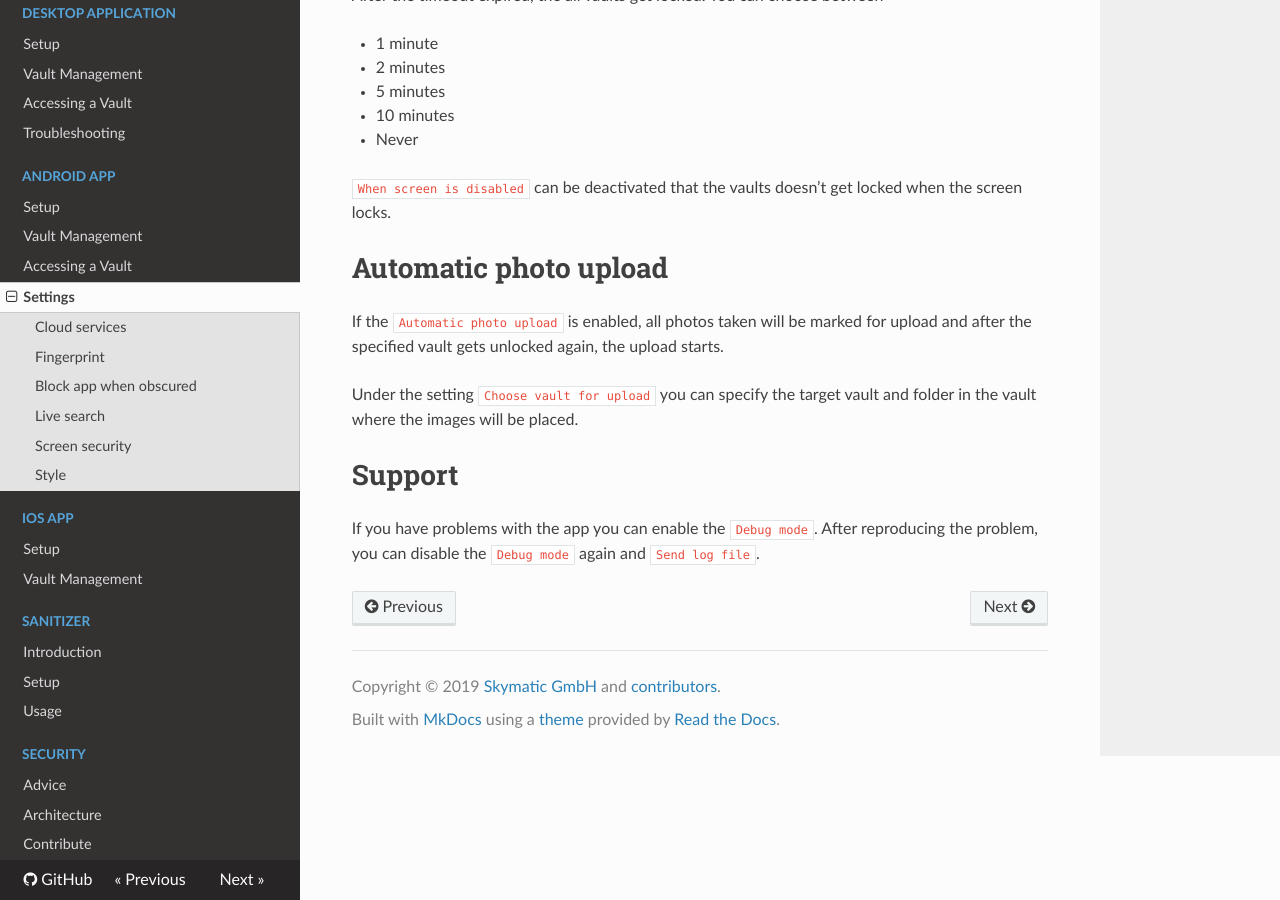
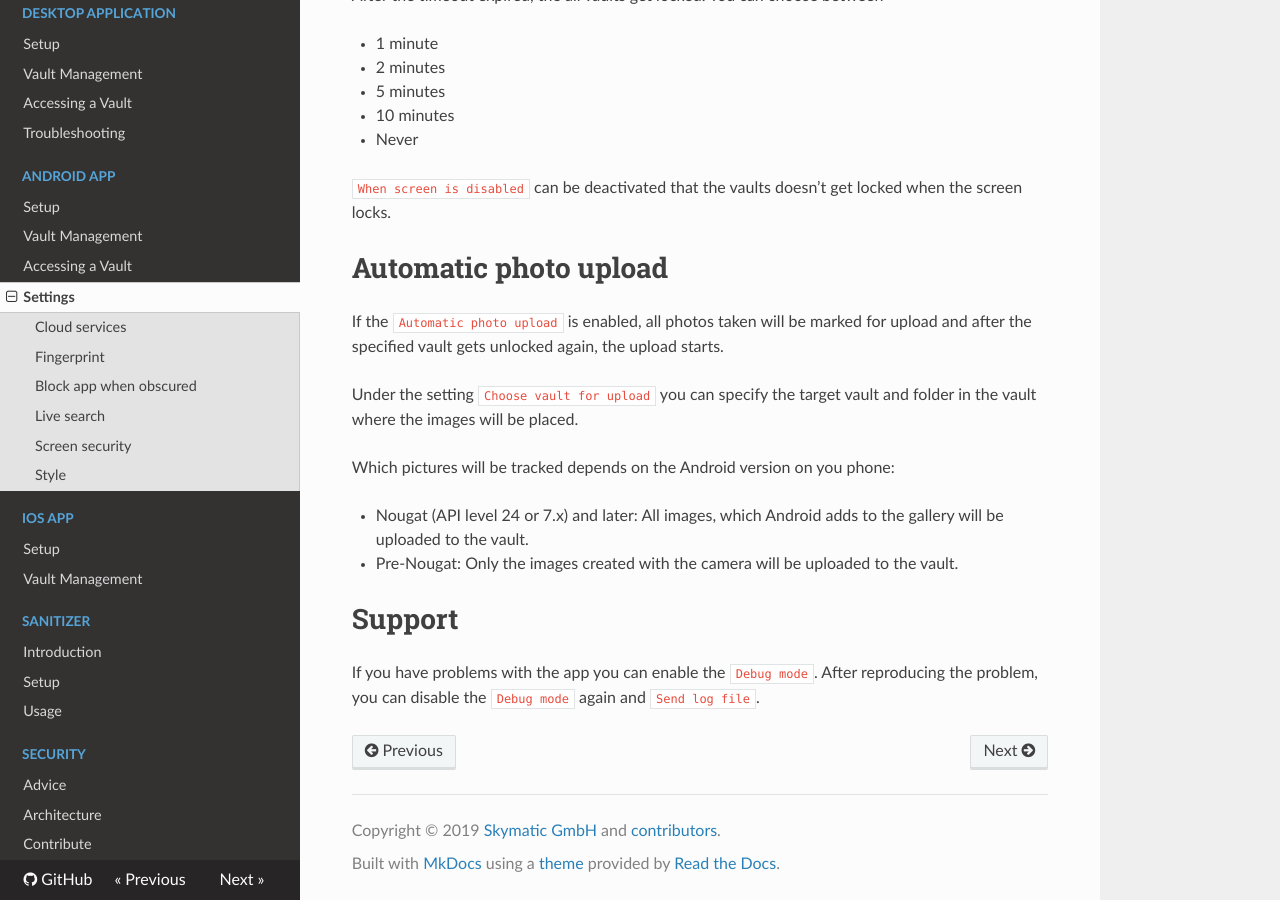
Before and after one commit to cryptomator/docs, an MkDocs documentation site: the page built from docs/android/settings.md, in a window 1280 px wide and 900 px high, scrolled down 6166 px. Built offline with MkDocs 1.6.1, drawn with Linux system fonts in a browser that asks for light colours; nearby versions of some CDN libraries.

Commit message:
Add note which pictures will be auto uploaded

```diff
--- a/docs/android/settings.md
+++ b/docs/android/settings.md
@@ -85,6 +85,11 @@ If the `Automatic photo upload` is enabled, all photos taken will be marked for
 
 Under the setting `Choose vault for upload` you can specify the target vault and folder in the vault where the images will be placed.
 
+Which pictures will be tracked depends on the Android version on you phone:
+
+* Nougat (API level 24 or 7.x) and later: All images, which Android adds to the gallery will be uploaded to the vault.
+* Pre-Nougat: Only the images created with the camera will be uploaded to the vault.
+
 # Support
 
 If you have problems with the app you can enable the `Debug mode`. After reproducing the problem, you can disable the `Debug mode` again and `Send log file`.
```
